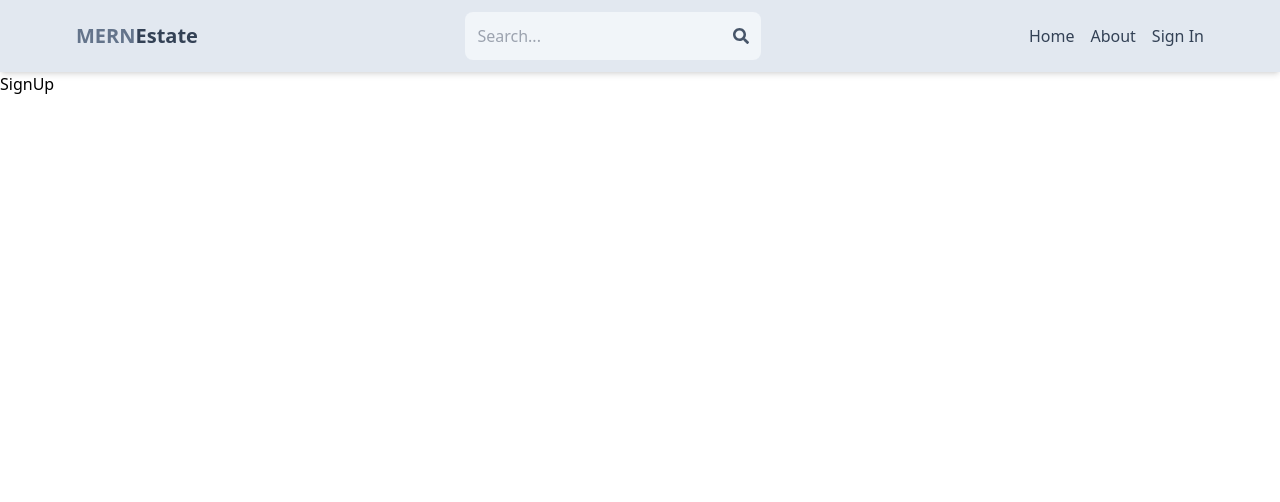
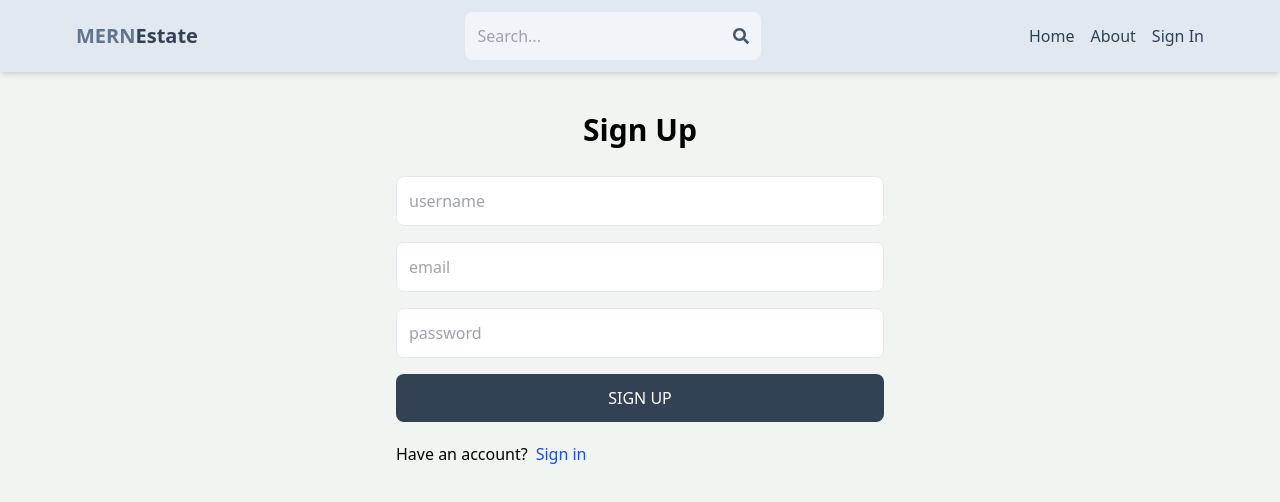
Before and after one commit to mohdfaizan857/mern-real-estate, a React (Vite) app in the folder client/: page /sign-up in a window 1280 px wide. Shown: the top 502 px of the page. Built offline with nearby package versions, Linux system fonts and the light colour scheme.

Commit message:
completed signup page ui

```diff
--- a/client/src/index.css
+++ b/client/src/index.css
@@ -1,3 +1,7 @@
 @tailwind base;
 @tailwind components;
 @tailwind utilities;
+
+body {
+    background-color: rgb(241, 245, 241);
+}
--- a/client/src/pages/SignUp.jsx
+++ b/client/src/pages/SignUp.jsx
@@ -1,11 +1,40 @@
 import React from 'react'
-
+import { Link } from 'react-router-dom';
 function SignUp() {
   return (
-    <div>
-      SignUp
+    <div className="p-3 max-w-lg mx-auto">
+      <h1 className="text-3xl text-center font-semibold my-7">Sign Up</h1>
+      <form className="flex flex-col gap-4">
+        <input
+          type="text"
+          placeholder="username"
+          className="border p-3 rounded-lg"
+          id="username"
+        />
+        <input
+          type="email"
+          placeholder="email"
+          className="border p-3 rounded-lg"
+          id="email"
+        />
+        <input
+          type="password"
+          placeholder="password"
+          className="border p-3 rounded-lg"
+          id="password"
+        />
+        <button className="bg-slate-700 text-white p-3 rounded-lg uppercase hover:opacity-95 disabled:opacity-80">
+          Sign Up
+        </button>
+      </form>
+      <div className="flex gap-2 mt-5">
+        <p>Have an account?</p>
+        <Link to={"/sign-in"}>
+          <span className="text-blue-700">Sign in</span>
+        </Link>
+      </div>
     </div>
-  )
+  );
 }
 
 export default SignUp
```
